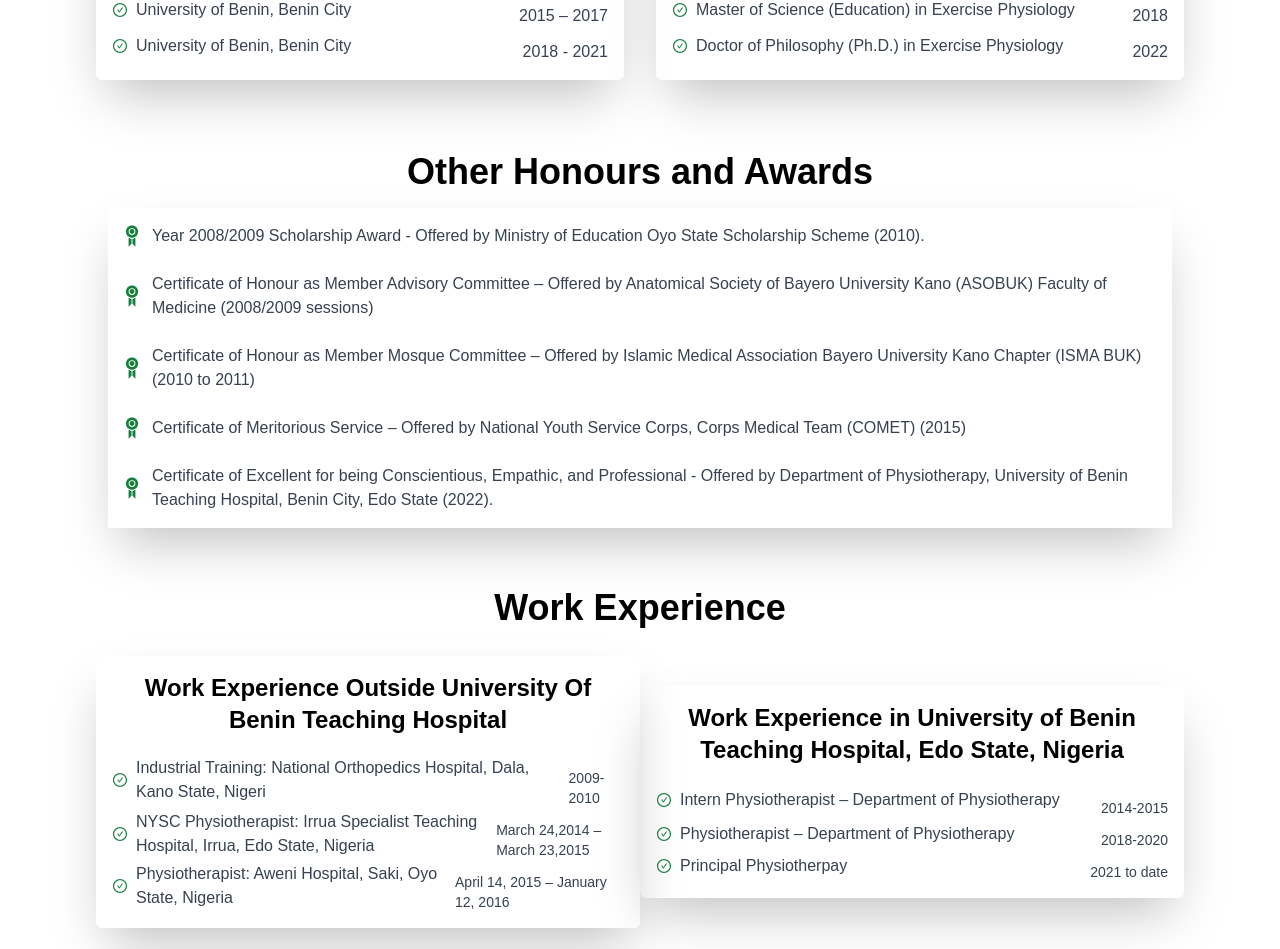
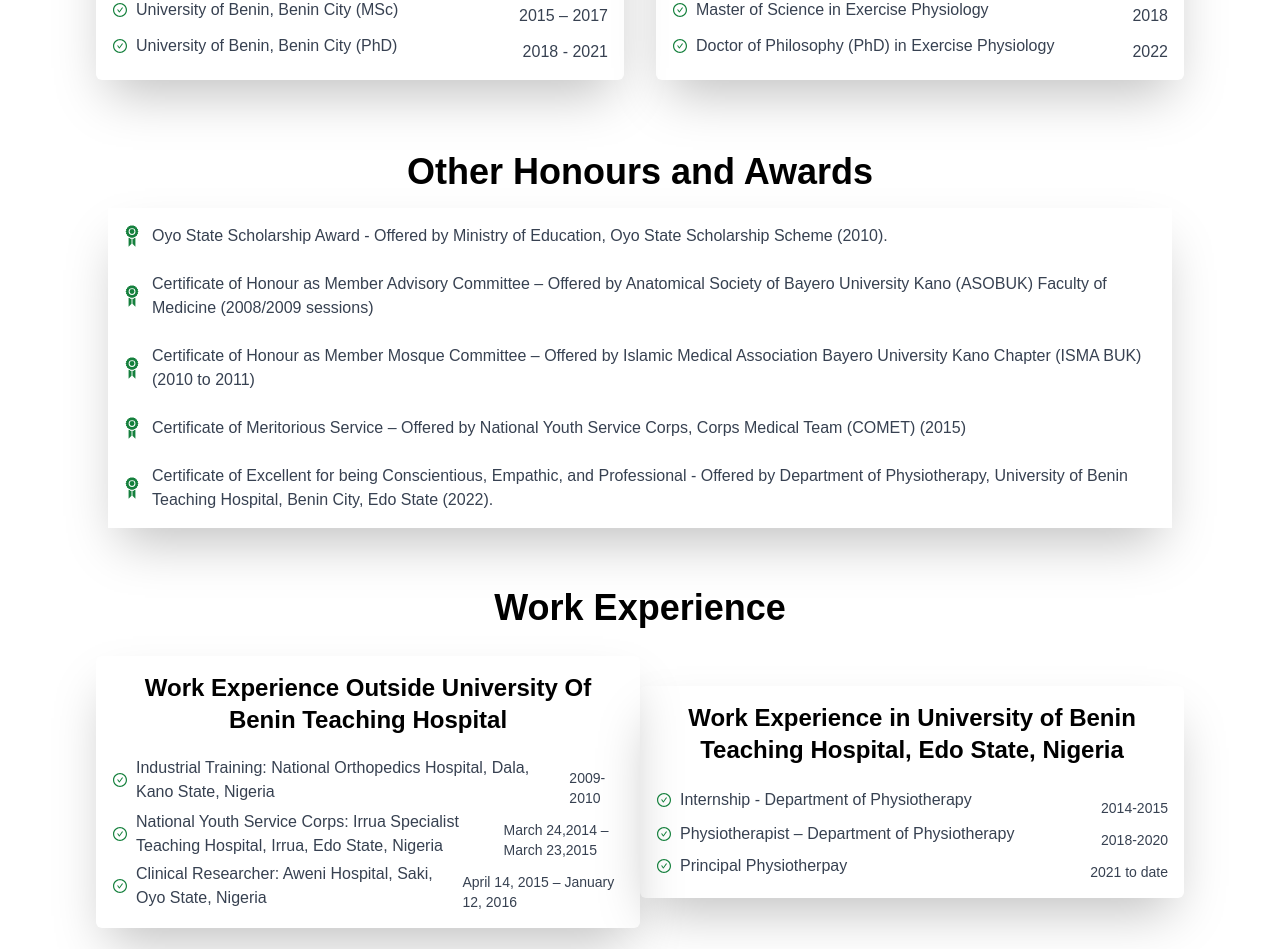
Before and after one commit to boymeetsblockchain/hammed-adebisi, a React (Create React App) app: page / in a window 1280 px wide. Shown: the part 1848-2797 px from the top of the page. Built offline with nearby package versions, Linux system fonts and the light colour scheme.

Commit message:
made some changes

```diff
--- a/src/components/Education.jsx
+++ b/src/components/Education.jsx
@@ -13,11 +13,11 @@ function Education() {
             <p className="ml-8">2007 – 2012</p>
           </div>
           <div className="edu-entry flex space-y-3 justify-between  text-gray-700">
-            <p className="flex items-center"><span className="inline text-green-700 mr-2"><AiOutlineCheckCircle /></span> University of Benin, Benin City</p>
+            <p className="flex items-center"><span className="inline text-green-700 mr-2"><AiOutlineCheckCircle /></span> University of Benin, Benin City (MSc)</p>
             <p className="ml-8">2015 – 2017</p>
           </div>
           <div className="edu-entry flex space-y-3 justify-between  text-gray-700">
-            <p className="flex items-center"><span className="inline text-green-700 mr-2"><AiOutlineCheckCircle /></span> University of Benin, Benin City</p>
+            <p className="flex items-center"><span className="inline text-green-700 mr-2"><AiOutlineCheckCircle /></span> University of Benin, Benin City (PhD)</p>
             <p className="ml-8">2018 - 2021</p>
           </div>
         </div>
@@ -28,11 +28,11 @@ function Education() {
             <p className="ml-8">2012</p>
           </div>
           <div className="edu-entry flex space-y-3 justify-between  text-gray-700">
-            <p className="flex items-center"><span className="inline text-green-700 mr-2"><AiOutlineCheckCircle /></span> Master of Science (Education) in Exercise Physiology</p>
+            <p className="flex items-center"><span className="inline text-green-700 mr-2"><AiOutlineCheckCircle /></span> Master of Science in Exercise Physiology</p>
             <p className="ml-8">2018</p>
           </div>
           <div className="edu-entry flex space-y-3 justify-between  text-gray-700">
-            <p className="flex items-center"><span className="inline text-green-700 mr-2"><AiOutlineCheckCircle /></span> Doctor of Philosophy (Ph.D.) in Exercise Physiology</p>
+            <p className="flex items-center"><span className="inline text-green-700 mr-2"><AiOutlineCheckCircle /></span> Doctor of Philosophy (PhD) in Exercise Physiology</p>
             <p className="ml-8">2022</p>
           </div>
         </div>
--- a/src/components/Hero.jsx
+++ b/src/components/Hero.jsx
@@ -7,7 +7,7 @@ function Hero() {
     <div className="hero flex flex-col-reverse md:flex-row w-full gap-2  my-10 items-center">
       <div className="info flex flex-col justify-center md:w-1/2 md:mx-[100px] space-y-3 text-center md:text-left">
         <h1 className='text-3xl md:text-4xl text-neutral-800 font-bold'>
-          Hammed I. Adebisi,PhD
+          Hammed I. Adebisi, PhD
         </h1>
         <h2 className='text-2xl  font-semibold'>
           Neurological Physiotherapist, Exercise Physiologist,Public Health Specialist and Clinical Researcher
--- a/src/components/Honours.jsx
+++ b/src/components/Honours.jsx
@@ -7,7 +7,7 @@ function Honours() {
       <h1 className='font-bold text-4xl  text-center
       mb-4'>Other Honours and Awards</h1>
       <div className=" flex flex-col items-start justify-center shadow-2xl py-4 px-3 space-y-6">
-        <p className="  flex items-center text-gray-700"><span className="inline text-green-700 mr-2"><GiAchievement size={24}/></span>Year 2008/2009 Scholarship Award - Offered by Ministry of Education Oyo State Scholarship Scheme (2010).</p>
+        <p className="  flex items-center text-gray-700"><span className="inline text-green-700 mr-2"><GiAchievement size={24}/></span>Oyo State Scholarship Award - Offered by Ministry of Education, Oyo State Scholarship Scheme (2010).</p>
         <p className="  flex items-center text-gray-700"><span className="inline text-green-700 mr-2"><GiAchievement size={24}/></span>Certificate of Honour as Member Advisory Committee – Offered by Anatomical Society of Bayero University Kano (ASOBUK) Faculty of Medicine (2008/2009 sessions)</p>
         <p className="   flex items-center text-gray-700"><span className="inline text-green-700 mr-2"><GiAchievement size={24}/></span>Certificate of Honour as Member Mosque Committee – Offered by Islamic Medical Association Bayero University Kano Chapter (ISMA BUK) (2010 to 2011)</p>
         <p className="  flex items-center text-gray-700"><span className="inline text-green-700 mr-2"><GiAchievement size={24}/></span>Certificate of Meritorious Service – Offered by National Youth Service Corps, Corps Medical Team (COMET) (2015)</p>
--- a/src/components/Work.jsx
+++ b/src/components/Work.jsx
@@ -9,22 +9,22 @@ function Work() {
         <div className="higher shadow-2xl p-4 rounded-md my-3 md:w-1/2">
           <h2 className="text-center font-semibold text-xl md:text-2xl mb-4 capitalize">Work experience outside university of benin Teaching Hospital</h2>
           <div className="edu-entry flex space-y-4 justify-between text-gray-700">
-            <p className="flex items-center"><span className="inline text-green-700 mr-2"><AiOutlineCheckCircle /></span>Industrial Training: National Orthopedics Hospital, Dala, Kano State, Nigeri</p>
+            <p className="flex items-center"><span className="inline text-green-700 mr-2"><AiOutlineCheckCircle /></span>Industrial Training: National Orthopedics Hospital, Dala, Kano State, Nigeria</p>
             <p className=" text-sm">2009-2010</p>
           </div>
           <div className="edu-entry flex space-y-3 justify-between  text-gray-700">
-            <p className="flex items-center"><span className="inline text-green-700 mr-2"><AiOutlineCheckCircle /></span> NYSC Physiotherapist: Irrua Specialist Teaching Hospital, Irrua, Edo State, Nigeria </p>
+            <p className="flex items-center"><span className="inline text-green-700 mr-2"><AiOutlineCheckCircle /></span> National Youth Service Corps: Irrua Specialist Teaching Hospital, Irrua, Edo State, Nigeria </p>
             <p className=" text-sm">March 24,2014 – March 23,2015</p>
           </div>
           <div className="edu-entry flex space-y-3 justify-between  text-gray-700">
-            <p className="flex items-center"><span className="inline text-green-700 mr-2"><AiOutlineCheckCircle /></span>Physiotherapist: Aweni Hospital, Saki, Oyo State, Nigeria</p>
+            <p className="flex items-center"><span className="inline text-green-700 mr-2"><AiOutlineCheckCircle /></span>Clinical Researcher: Aweni Hospital, Saki, Oyo State, Nigeria</p>
             <p className=" text-sm">April 14, 2015 – January 12, 2016</p>
           </div>
         </div>
         <div className="higher shadow-2xl p-4  my-3 md:w-1/2 rounded-md">
           <h2 className="text-center font-semibold text-xl md:text-2xl mb-4">Work Experience in University of Benin Teaching Hospital, Edo State, Nigeria</h2>
           <div className="edu-entry flex space-y-4 justify-between  text-gray-700">
-            <p className="flex items-center"><span className="inline text-green-700 mr-2"><AiOutlineCheckCircle /></span> Intern Physiotherapist – Department of Physiotherapy 	</p>
+            <p className="flex items-center"><span className="inline text-green-700 mr-2"><AiOutlineCheckCircle /></span> Internship - Department of Physiotherapy 	</p>
             <p className=" text-sm">2014-2015</p>
           </div>
           <div className="edu-entry flex space-y-3 justify-between  text-gray-700">
```
